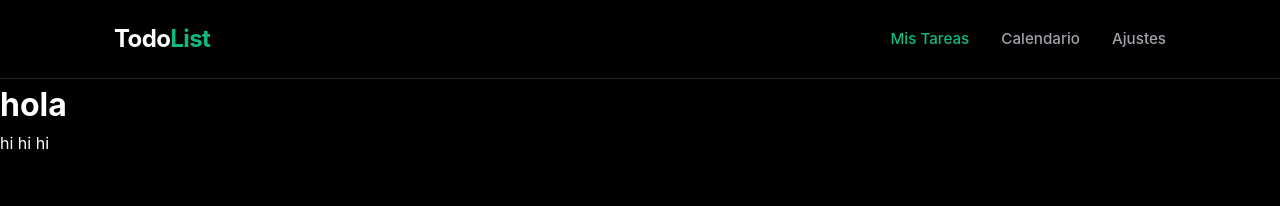
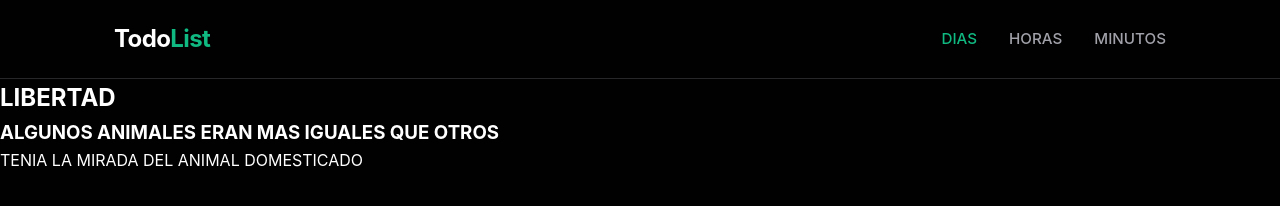
Before and after one commit to patoqwerty/git-page.proyect, a plain HTML site: page index.html in a window 1280 px wide. Drawn offline with Linux system fonts and the light colour scheme.

Commit message:
CAMBIO CONTENIDO

```diff
--- a/index.html
+++ b/index.html
@@ -3,7 +3,7 @@
 <head>
     <meta charset="UTF-8">
     <meta name="viewport" content="width=device-width, initial-scale=1.0">
-    <title>Documento</title>
+    <title>ÑOMÑOMÑ</title>
     <link rel="stylesheet" href="app.css">
 </head>
 <body>
@@ -11,13 +11,14 @@
         <div class="container nav-content">
             <h1 class="logo">Todo<span>List</span></h1>
             <ul class="nav-links">
-                <li><a href="#" class="active">Mis Tareas</a></li>
-                <li><a href="#">Calendario</a></li>
-                <li><a href="#">Ajustes</a></li>
+                <li><a href="#" class="active">DIAS</a></li>
+                <li><a href="#">HORAS</a></li>
+                <li><a href="#">MINUTOS</a></li>
             </ul>
         </div>
     </nav>
-    <h1>hola</h1>
-    <p>hi hi hi</p>
+    <H2>LIBERTAD</H2>
+    <H3>ALGUNOS ANIMALES ERAN MAS IGUALES QUE OTROS</H3>
+    <p>TENIA LA MIRADA DEL ANIMAL DOMESTICADO</p>
 </body>
 </html>
```
